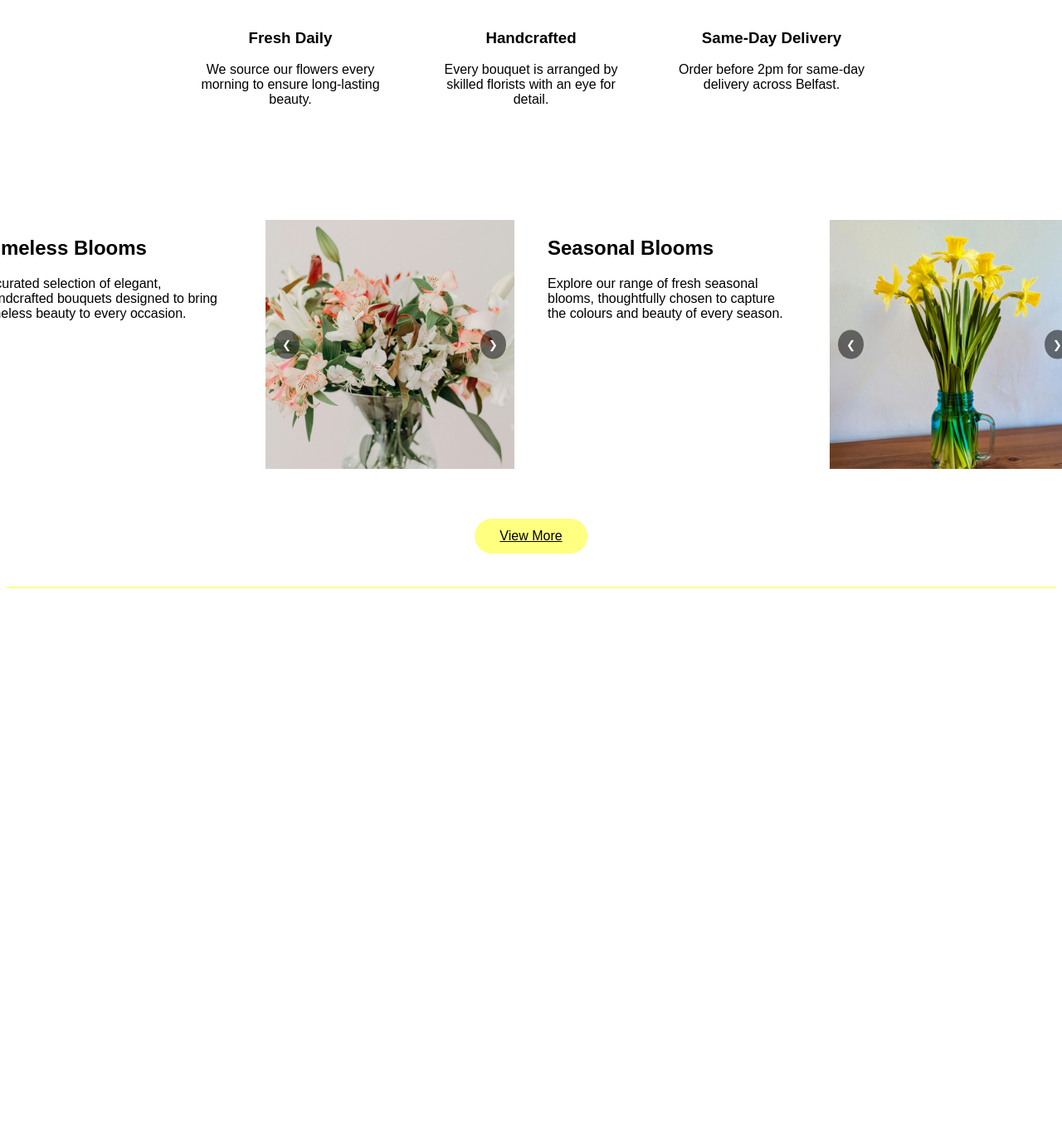
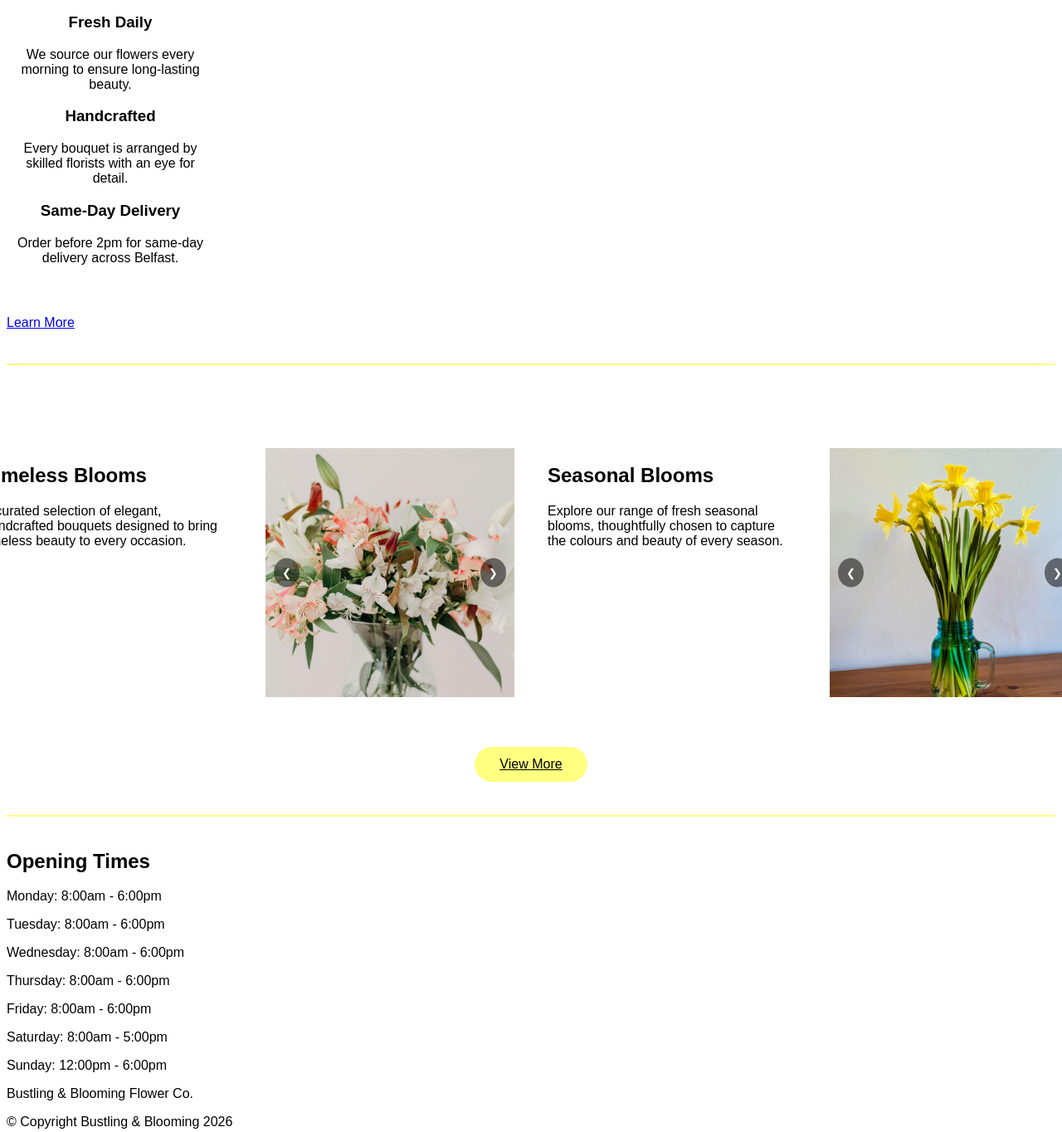
Before and after one commit to Group-21-COM109/demo-repository, a website: page Main/HTML/home_page.html in a window 1280 px wide. Shown: the part 640-2004 px from the top of the page at 83% size. Before the commit the page ends 1389 px from the top, so only its background shows below. Drawn offline with nearby package versions, Linux system fonts and the light colour scheme.

Commit message:
Update home_page.html

```diff
--- a/Main/HTML/home_page.html
+++ b/Main/HTML/home_page.html
@@ -1,7 +1,9 @@
 <!DOCTYPE html>
 <html>
 <head>
+  <meta charset= "UTF-8">
     <title>Bustling  & Blooming Flower Co.</title>
+    <script src="https://code.jquery.com/jquery-3.6.0.min.js"></script>
     <link rel="stylesheet" href="../Styling_Files/home_page.css">
 </head>
 <body>
@@ -26,21 +28,25 @@
 <!--WHY-->
 <section class="why-us">
   <h2>Why Choose Us</h2>
-  <div class="why-grid">
+  <div class="cards-container">
     <div class="why-item">
-      <h3>Fresh Daily</h3>
-      <p>We source our flowers every morning to ensure long‑lasting beauty.</p>
+      <h3 class ="why-title">Fresh Daily</h3>
+      <p class = "why-text">We source our flowers every morning to ensure long‑lasting beauty.</p>
     </div>
     <div class="why-item">
-      <h3>Handcrafted</h3>
-      <p>Every bouquet is arranged by skilled florists with an eye for detail.</p>
+      <h3 class= "why-title">Handcrafted</h3>
+      <p class = "why-text">Every bouquet is arranged by skilled florists with an eye for detail.</p>
     </div>
     <div class="why-item">
-      <h3>Same‑Day Delivery</h3>
-      <p> Order before 2pm for same‑day delivery across Belfast.</p>
+      <h3 class= "why-title">Same‑Day Delivery</h3>
+      <p class = "why-text"> Order before 2pm for same‑day delivery across Belfast.</p>
     </div>
   </div>
 </section>
+<div class="learn-more-container">
+  <a href="../HTML/background.html" class="learn-more">Learn More</a>
+</div>
+<div class="section-divider"></div>
 <!--TIMELESS BLOOMS-->
 <div class="four-block-section">
 
@@ -85,6 +91,25 @@
   <a href="../HTML/interactive.html" class="view-more">View More</a>
 </div>
 <div class="section-divider"></div>
+    <section class="opening-times">
+  <h2>Opening Times</h2>
+
+  <div class="times-card">
+    <p class="day monday">Monday: 8:00am - 6:00pm</p>
+    <p class="day tuesday">Tuesday: 8:00am - 6:00pm</p>
+    <p class="day wednesday">Wednesday: 8:00am - 6:00pm</p>
+    <p class="day thursday">Thursday: 8:00am - 6:00pm</p>
+    <p class="day friday">Friday: 8:00am - 6:00pm</p>
+    <p class="day saturday">Saturday: 8:00am - 5:00pm</p>
+    <p class="day sunday">Sunday: 12:00pm - 6:00pm</p>
+  </div>
+</section>
+
+
+<div class="footer">
+  <p>Bustling & Blooming Flower Co.</p>
+  <p> © Copyright Bustling & Blooming 2026</p>
+</div>
 
 <script src="../Script_Files/home_page.js"></script>
 </body>
```
